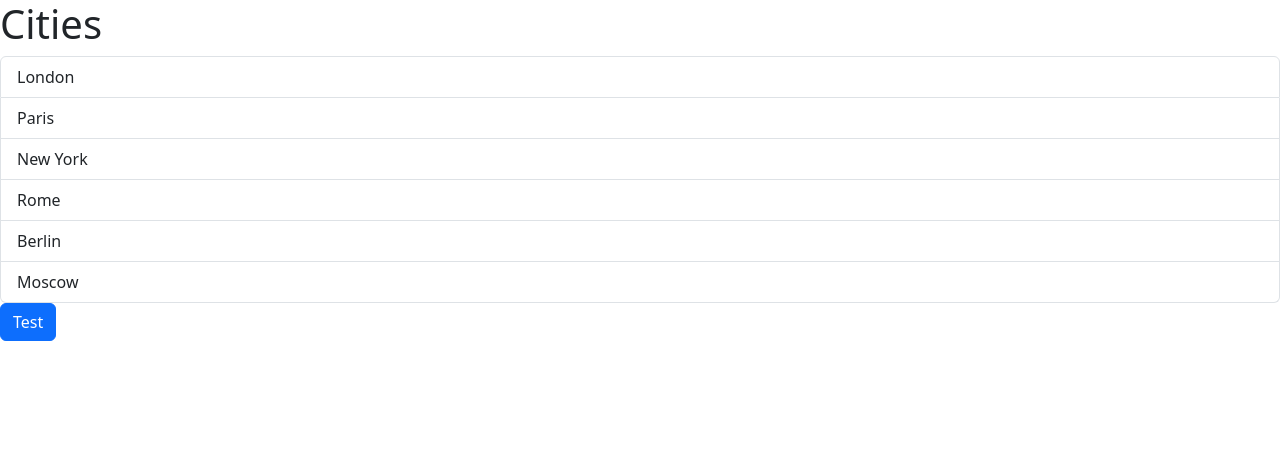
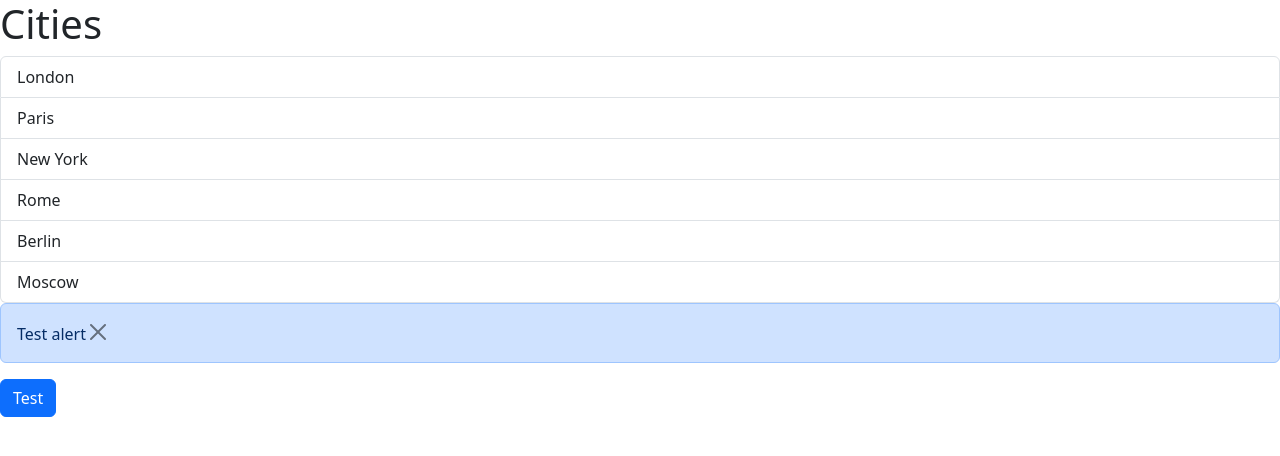
Before and after one commit to asbhogal/React-Fundamentals, a React (Vite) app: page / in a window 1280 px wide. Both pictures are taken after a click on the button "Test". Shown: the top 456 px of the page. Built offline with nearby package versions, Linux system fonts and the light colour scheme.

Commit message:
added state for alert display on button trigger

```diff
--- a/src/App.tsx
+++ b/src/App.tsx
@@ -17,10 +17,8 @@ export default function App() {
         heading="Cities"
         onSelectItem={handleSelectItem}
       />
-      {alertVisibility && (
-        <Alert onClick={() => setAlertVisibility(true)}>Test alert</Alert>
-      )}
-      <Button color="primary" onClick={() => console.log("button clicked")}>
+      {alertVisibility && <Alert onClose={() => setAlertVisibility(false)}>Test alert</Alert>}
+      <Button color="primary" onClick={() => setAlertVisibility(true)}>
         Test
       </Button>
     </div>
--- a/src/components/Alert.tsx
+++ b/src/components/Alert.tsx
@@ -2,19 +2,23 @@ import { ReactNode } from "react";
 
 interface Props {
   children: ReactNode;
+  onClose: () => void;
 
 }
 
-const Alert = ({ children }: Props) => {
+const Alert = ({ children, onClose }: Props) => {
   return (
     <>
-      <div className="alert alert-primary">{children}</div>
+      <div className="alert alert-primary alert-dismissable">
+        {children}
         <button
           type="button"
           className="btn-close"
           data-bs-dismiss="alert"
           aria-label="Close"
+          onClick={onClose}
         ></button>
+      </div>
     </>
   );
 };
```
Lines whose indentation alone changed are shown as unchanged.
